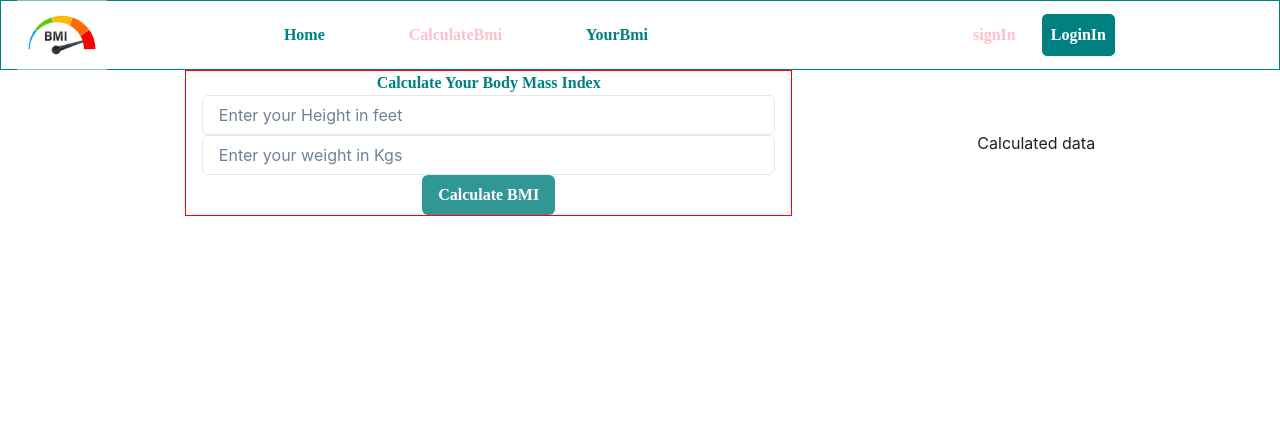
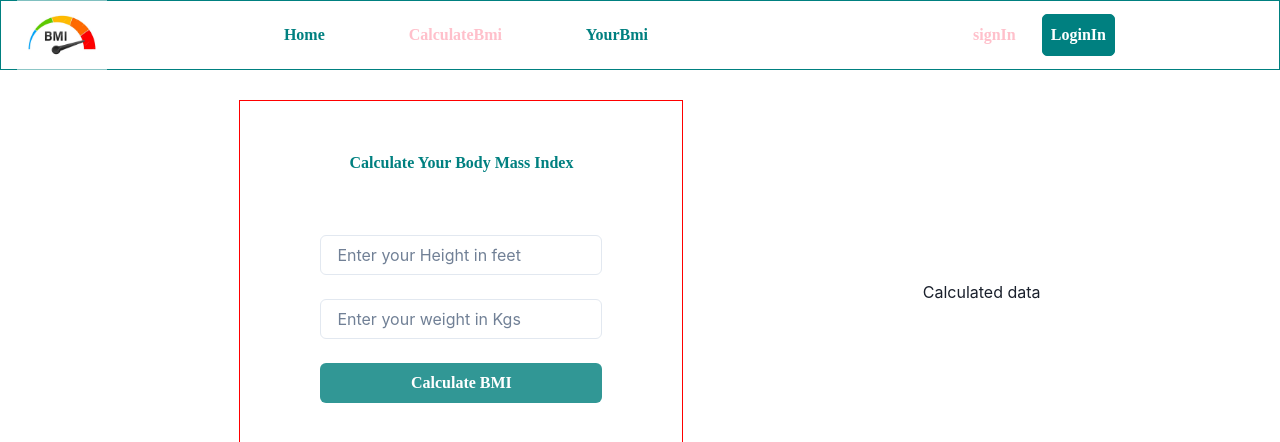
Before and after one commit to GaneshGourav/bmi-calculator, a React (Create React App) app in the folder Frontend/: page /bmi-calculation in a window 1280 px wide. Shown: the top 442 px of the page. Built offline with nearby package versions, Linux system fonts and the light colour scheme.

Commit message:
clculator added

```diff
--- a/Frontend/src/Pages/bmicalculate.jsx
+++ b/Frontend/src/Pages/bmicalculate.jsx
@@ -4,14 +4,14 @@ export const BmiCalculate = () =>{
 
 
     return <>
-    <div style={{display:"flex",justifyContent:"space-evenly",alignItems:"center"}}>
-        <div style={{border:"1px solid red"}}>
+    <div style={{display:"flex",justifyContent:"space-evenly",alignItems:"center",marginTop:"30px"}}>
+        <div style={{border:"1px solid red",padding:"50px"}}>
             <Text color={"teal"} fontFamily={"cursive"} fontWeight={"bold"}>Calculate Your Body Mass Index</Text>
-<Container>
+<Container marginTop={"30px"} padding={"30px"} width={"100%"}>
     <form >
-    <Input type="number" placeholder={"Enter your Height in feet"} />
-    <Input type="number" placeholder={"Enter your weight in Kgs"} />
-    <Button colorScheme="teal" fontFamily={"cursive"} fontWeight={"bold"}>Calculate BMI</Button>
+    <Input type="number" placeholder={"Enter your Height in feet"} /> <br /><br />
+    <Input type="number" placeholder={"Enter your weight in Kgs"} /> <br /><br />
+    <Button colorScheme="teal" fontFamily={"cursive"} fontWeight={"bold"} width={"100%"}>Calculate BMI</Button>
     </form>
 
 </Container>
```
